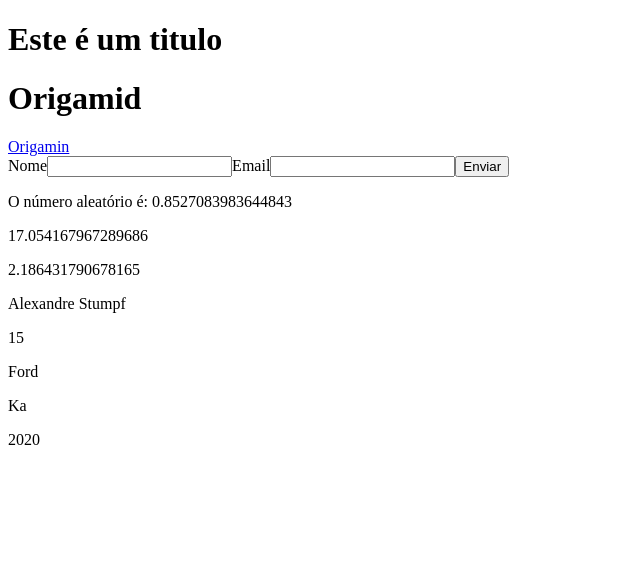
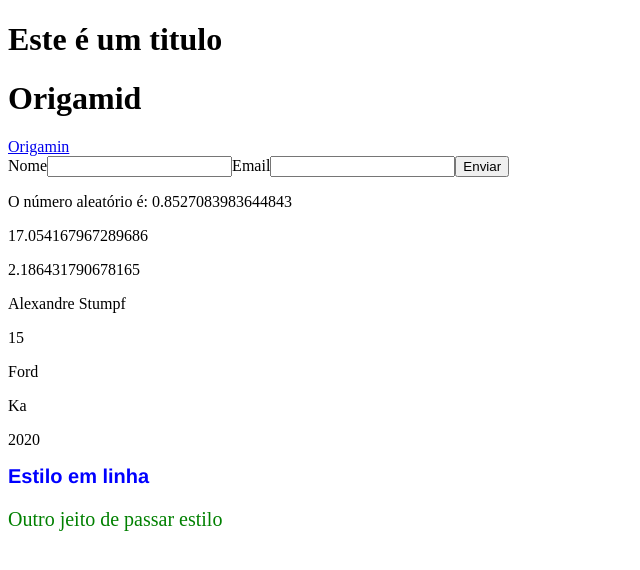
Before and after one commit to stumpf-alexandre/origamid, a React (Vite) app in the folder Modulo2/ferramentaFrontEnd/: page / in a window 1280 px wide. Shown: the top 570 px of the page, without its empty margins (0-640 px from the left). Built offline with nearby package versions, Linux system fonts and the light colour scheme.

Commit message:
passando estilização direta

```diff
--- a/Modulo2/ferramentaFrontEnd/src/App.jsx
+++ b/Modulo2/ferramentaFrontEnd/src/App.jsx
@@ -15,6 +15,12 @@ const App = () => {
     marca: 'Ford',
     modelo: 'Ka',
     ano: 2020,
+  }
+  //estyle
+  const estiloH1 = {
+    color: 'blue',
+    fontSize: '20px',
+    fontFamily: 'Helvetica',
   }
   return (
     <>
@@ -49,6 +55,8 @@ const App = () => {
       Não posso passar apenas o objeto
       <p>{carro}</p>
       */}
+      <h1 style={estiloH1}>Estilo em linha</h1>
+      <p style={{color:'green', fontSize: '20px' }}>Outro jeito de passar estilo</p>
     </>
   );
 };
```
